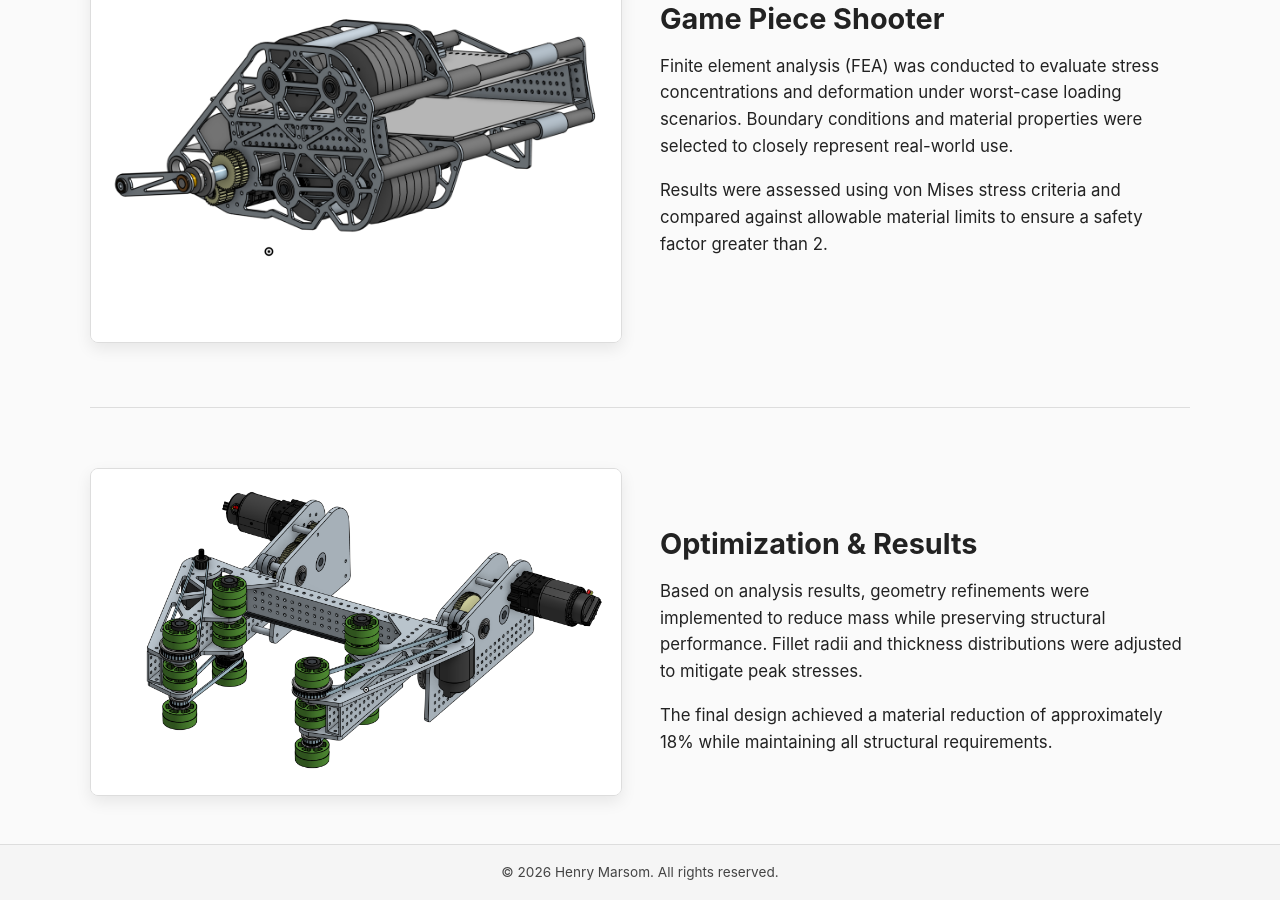
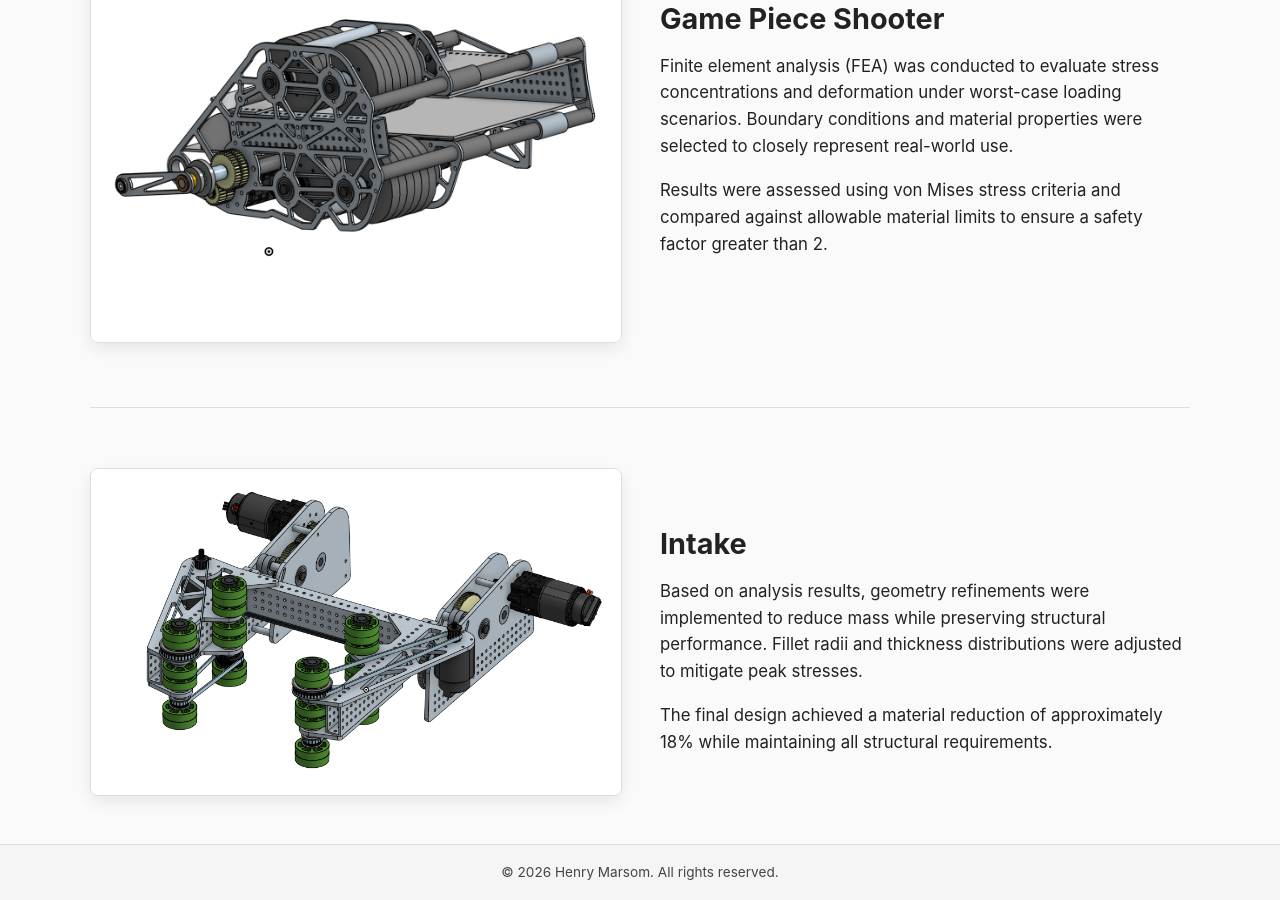
Before and after one commit to henrymarsom/henrymarsom.github.io, a Jekyll site: the page built from projects/FRC.md, in a window 1280 px wide and 900 px high, scrolled down 1023 px. Built offline with Jekyll 4.4.1, drawn with Linux system fonts in a browser that asks for light colours.

Commit message:
Update FRC.md

```diff
--- a/projects/FRC.md
+++ b/projects/FRC.md
@@ -58,11 +58,11 @@ permalink: /projects/FRC/
   <!-- Section 3 -->
   <div class="project-detail-row">
     <div class="project-detail-image">
-      <img src="{{ site.baseurl }}/assets/2023o FRC.png" alt="Optimized bracket design">
+      <img src="{{ site.baseurl }}/assets/2023o FRC.png" alt="Intake">
     </div>
 
     <div class="project-detail-text">
-      <h2>Optimization & Results</h2>
+      <h2>Intake</h2>
       <p>
         Based on analysis results, geometry refinements were implemented to reduce mass
         while preserving structural performance. Fillet radii and thickness
```
